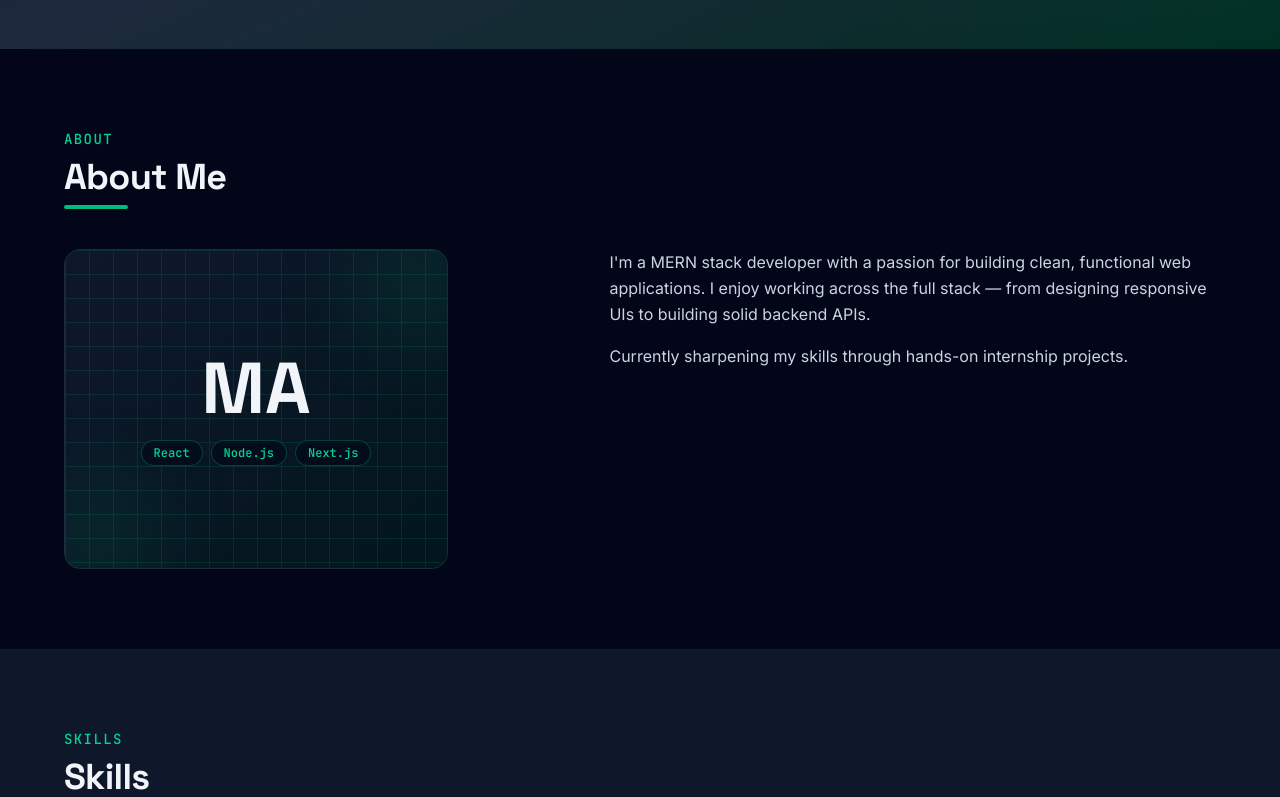
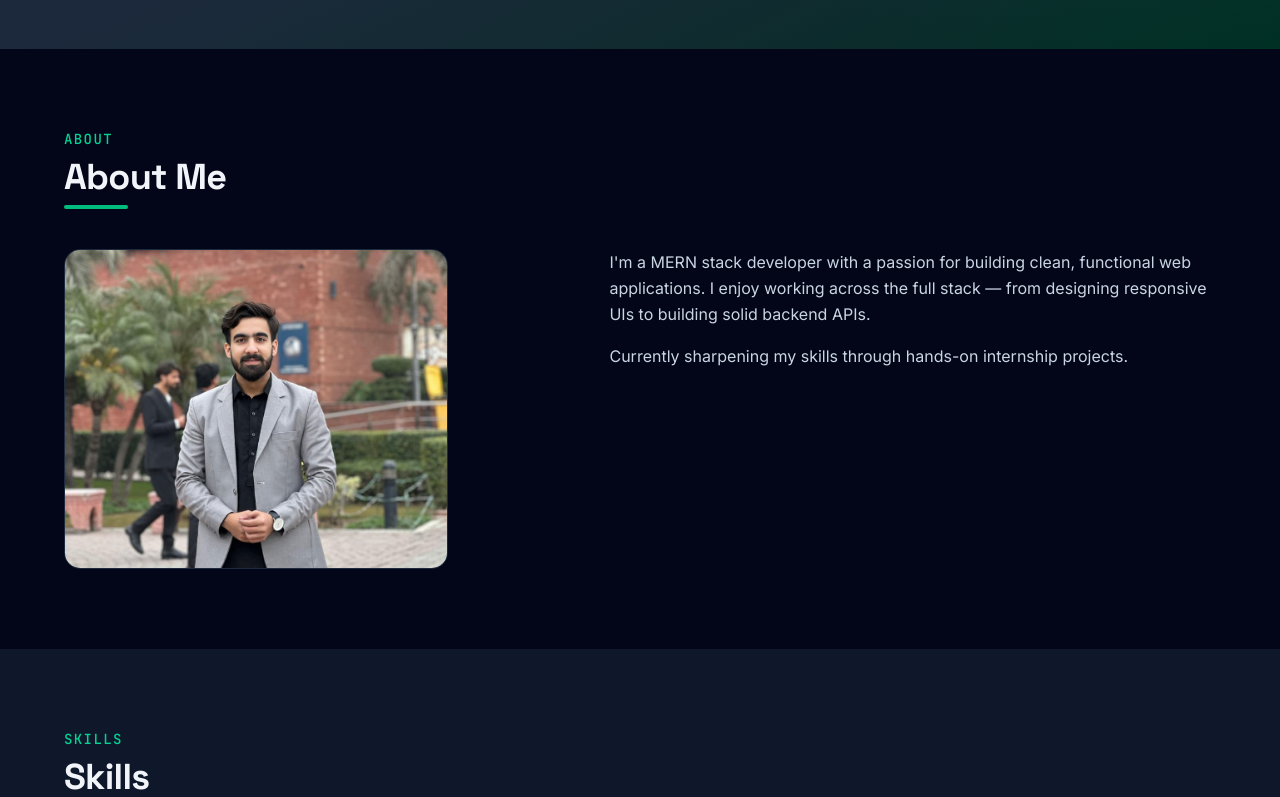
Before and after one commit to awaisafzal196-png/my-portfolio, a Next.js app: page / in a window 1280 px wide. Shown: the part 618-1415 px from the top of the page. Built offline with nearby package versions, Linux system fonts and the light colour scheme; no server answers.

Commit message:
Add profile picture and fix image sizes warning

```diff
--- a/src/components/About.tsx
+++ b/src/components/About.tsx
@@ -1,3 +1,4 @@
+import Image from "next/image";
 import { ScrollReveal } from "./ScrollReveal";
 export default function About() {
   return (
@@ -22,42 +23,16 @@ export default function About() {
           </div>
 
           <div className="mt-10 grid gap-10 lg:grid-cols-[1fr_1.2fr] lg:items-start">
-          <div className="relative flex aspect-square max-w-sm items-center justify-center overflow-hidden rounded-2xl border border-slate-200 dark:border-slate-800 bg-gradient-to-br from-slate-100 to-emerald-50 dark:from-slate-900 dark:to-emerald-950/40 lg:aspect-auto lg:h-80">
-    {/* Decorative grid pattern */}
-    <div
-      className="absolute inset-0 opacity-[0.15]"
-      style={{
-        backgroundImage:
-          "linear-gradient(currentColor 1px, transparent 1px), linear-gradient(90deg, currentColor 1px, transparent 1px)",
-        backgroundSize: "24px 24px",
-        color: "rgb(16 185 129)",
-      }}
-      aria-hidden="true"
-    />
-
-    {/* Decorative blobs */}
-    <div className="absolute -top-8 -right-8 h-32 w-32 rounded-full bg-emerald-400/20 dark:bg-emerald-500/10 blur-2xl" aria-hidden="true" />
-    <div className="absolute -bottom-8 -left-8 h-32 w-32 rounded-full bg-emerald-400/20 dark:bg-emerald-500/10 blur-2xl" aria-hidden="true" />
-
-    {/* Initials + tech badges */}
-    <div className="relative z-10 flex flex-col items-center gap-4">
-      <span className="font-display text-7xl font-bold text-slate-900 dark:text-slate-100">
-        MA
-      </span>
-      <div className="flex flex-wrap justify-center gap-2">
-        {["React", "Node.js", "Next.js"].map((tech) => (
-          <span
-            key={tech}
-            className="font-mono-accent rounded-full border border-emerald-500/30 bg-white/80 dark:bg-slate-950/60 px-3 py-1 text-xs font-medium text-emerald-700 dark:text-emerald-400 backdrop-blur-sm"
-          >
-            {tech}
-          </span>
-        ))}
-      </div>
-    </div>
-
-    <span className="sr-only">Profile photo placeholder</span>
-  </div>
+            <div className="relative flex aspect-square max-w-sm items-center justify-center overflow-hidden rounded-2xl border border-slate-200 dark:border-slate-800 lg:aspect-auto lg:h-80">
+              <Image
+                src="/profile.jpg"
+                alt="Muhammad Awais"
+                fill
+                sizes="(max-width: 1024px) 100vw, 400px"
+                className="object-cover"
+                priority
+              />
+            </div>
 
             <div className="space-y-4 text-base leading-relaxed text-slate-600 dark:text-slate-300">
               <p>
```
Also changed, not shown: public/profile.jpg (added).
